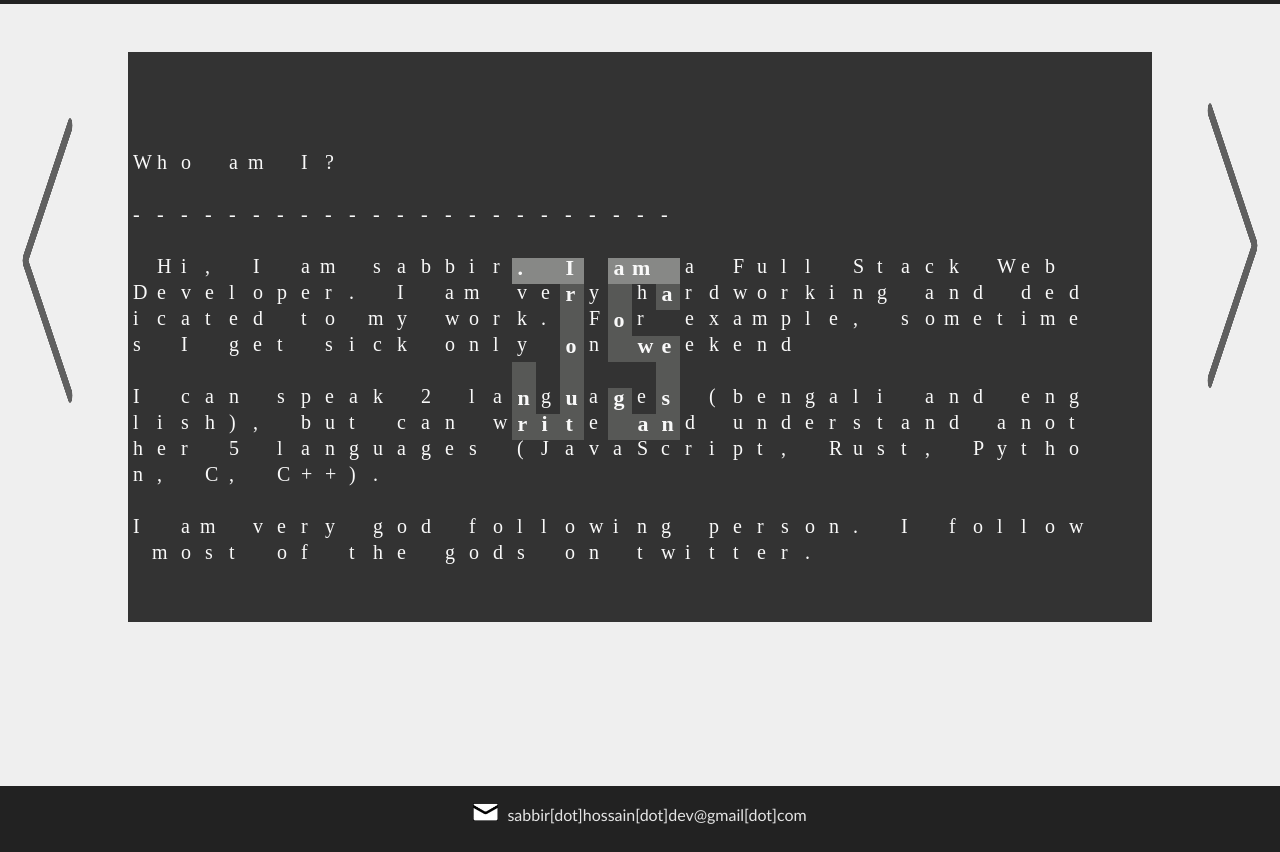
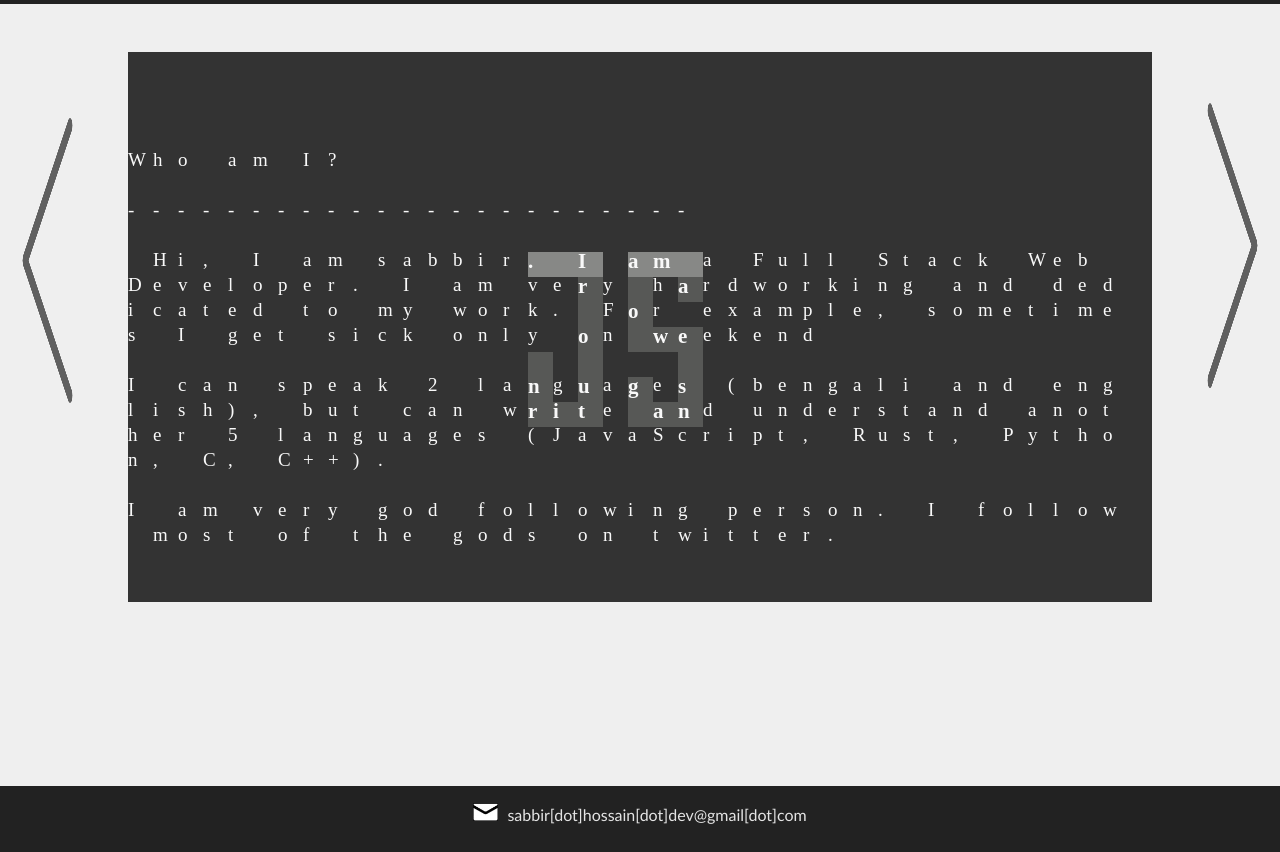
Before and after one commit to sabbir-hossain/sabbir-hossain.github.io, a plain HTML site: page index.html in a window 1280 px wide. Shown: the part 61-913 px from the top of the page. Drawn offline with Linux system fonts and the light colour scheme.

Commit message:
latest code

```diff
--- a/index.html
+++ b/index.html
@@ -5,7 +5,7 @@
     <meta name="viewport" content="width=device-width, initial-scale=1.0" />
     <meta http-equiv="X-UA-Compatible" content="ie=edge" />
     <link rel="shortcut icon" href="./image/favicon.ico" />
-    <title>Sabbir: sarcastic profile</title>
+    <title>Sabbir: sarcastic tales</title>
 
     <link href="css/base.css" rel="stylesheet" type="text/css" />
     <link href="css/grid.css" rel="stylesheet" type="text/css" />
@@ -32,7 +32,7 @@
           <a
             class="pm-link"
             target="_blank"
-            href="https://www.linkedin.com/in/sabbir-hossain-7a80b961/"
+            href="https://www.linkedin.com/in/mohd-sabbir-hossain/"
             ><img src="image/linkedin.PNG" alt="linkedin" class="icon"
           /></a>
         </li>
--- a/js/animate.js
+++ b/js/animate.js
@@ -44,7 +44,7 @@ function draw_animation(currentPage) {
   canvas.height = Math.round(canvas.width * 0.75);
 
   // get a reference to the drawing context
-  const bgCanvas = document.createElement("canvas");
+  // const bgCanvas = document.createElement("canvas");
   // const bgContext = bgCanvas.getContext("2d").canvas;
 
   let startY = 50;
--- a/js/draw-text.js
+++ b/js/draw-text.js
@@ -8,11 +8,13 @@ function displayAnimation(canvas, ctx, inputStr, charList, displayRatio, x, y) {
   const cW = ctx.canvas.width;
   const cH = ctx.canvas.height;
 
-  const total = (cW - x * 2) * (cH - y * 2);
-  const val = total / totalChar;
-  //let width = Math.round(Math.sqrt(val) * 0.75);
-  let width = Math.round( Math.sqrt(val) * 1.5 );
-  console.log({width, val})
+  const total_pixel = (cW - x) * (cH - y);
+  // const total = (cW - (x * 1.05)) * (cH - (y * 1.05));
+  const val = total_pixel / totalChar;
+  let width = Math.round(Math.sqrt(val) * 0.75);
+  // let width = Math.round(  Math.sqrt(val) );
+  // let width = Math.round( Math.sqrt(val) * 1.5 );
+  console.log({width, val, total_pixel, totalChar, cW, cH, x, y});
 
   let maxChar = Math.round(cW / width);
 
@@ -23,7 +25,8 @@ function displayAnimation(canvas, ctx, inputStr, charList, displayRatio, x, y) {
     shouldUpdate = true;
   }
 
-  let height = Math.round(width * 1.1);
+  let height = Math.round(width);
+  // let height = Math.round(width * 1.1);
 
   const inputTextArr = convertStringTo2DArray(inputStr, maxChar, result);
   result = scaleUpCharAgain(result, inputTextArr, maxChar);
@@ -61,7 +64,7 @@ function displayAnimation(canvas, ctx, inputStr, charList, displayRatio, x, y) {
           fontStyle = "bold";
         }
 
-        console.log(inputTextArr[i][j], width);
+        // console.log(inputTextArr[i][j], width);
 
         const input = inputTextArr.random();
         const val = input.random();
@@ -113,6 +116,16 @@ function drawFixedText(
         fontStyle = "bold";
       }
 
+      // drawBorder(
+      //   ctx,
+      //   startX,
+      //   startY,
+      //   width,
+      //   height,
+      //   "#f00",
+      //   1
+      // );
+
       drawTextBG(
         ctx,
         inputTextArr[i][j],
@@ -124,6 +137,9 @@ function drawFixedText(
         textColor,
         fontStyle
       );
+
+      // ctx, xPos, yPos, width, height, color, thickness
+
       startX += width;
     }
     startY += height;
--- a/js/lib.js
+++ b/js/lib.js
@@ -56,9 +56,10 @@ function drawTextBG(
   ctx.fillStyle = textColor;
 
   /// draw text on top
-  const modTxt = txt === "M" || txt === "m" ? txt : txt === ' ' ? '     ' :  ` ${txt} `
-  ctx.fillText(modTxt, x, y);
-  // ctx.fillText(txt, x, y);
+  const modTxt = txt;
+  // const modTxt = txt === "M" || txt === "m" ? txt : txt === ' ' ? '     ' :  txt
+  // ctx.fillText(modTxt, x, y);
+  ctx.fillText(txt, x, y);
 
   /// restore original state
   ctx.restore();
--- a/js/merge-char.js
+++ b/js/merge-char.js
@@ -1,4 +1,4 @@
-const charHeight = 7;
+// const charHeight = 7;
 
 function scaleUpAllCharList(charList, displayRatio, schemaCharLen) {
   const margeCharList = [];
```
